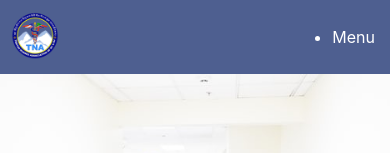
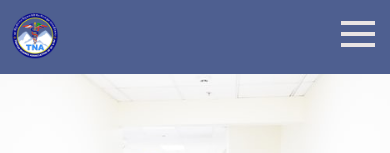
Before and after one commit to TenNga/Tibetan-Nurses-Association, a React (Create React App) app: page / in a window 390 px wide. Shown: the top 153 px of the page. Built offline with nearby package versions, Linux system fonts and the light colour scheme.

Commit message:
burger menu drop down done

```diff
--- a/src/Components/Menu.js
+++ b/src/Components/Menu.js
@@ -1,17 +1,37 @@
 import React from 'react';
+import './css/Menu.css';
 
 const menu = () => {
+
+    const burongOnClickHandler=()=>{
+        //I can make this class component and use state to toggle clicks
+        if(!document.querySelector(".menu-ls").style.display)
+            document.querySelector(".menu-ls").style.display = "block";
+        else
+        document.querySelector(".menu-ls").style.display = "";
+    }
+
     return(
-        <ul>
-            {/* <li>Home</li>
+        <>
+        <div className="burger" onClick={burongOnClickHandler}>
+            <div></div>
+            <div></div>
+            <div></div>
+        </div>
+
+        <ul className="menu-ls">
+            <li>Home</li>
             <li>About Us</li>
             <li>Gallery</li>
             <li>Events</li>
             <li>Educational</li>
             <li>Member</li>
-            <li>Contact</li> */}
+            <li>Contact</li>
             <li>Menu</li>
         </ul>
+
+        </>
+
     )
 }
 export default menu;
--- /dev/null
+++ b/src/Components/css/Menu.css
@@ -0,0 +1,28 @@
+
+@media only screen and (max-width: 600px) {
+    .menu-ls{
+        display: none;
+        position: absolute;
+        top: 60px;
+        right: 0;
+        z-index: 2;
+        list-style: none;
+        width: 100vw;
+        height: 70vh;
+        background-color: #4E5F90;
+    }
+    .menu-ls li{
+        font-family: 'Rubik';
+        font-size: 30px;
+        line-height: 2.3;
+        border-top: 1px solid rgba(128, 128, 128, 0.493);
+    }
+
+
+    .burger div{
+        margin-bottom: 7px;
+        border: 2px solid #E9E4E4;
+        width: 30px;
+    }
+
+}
```
